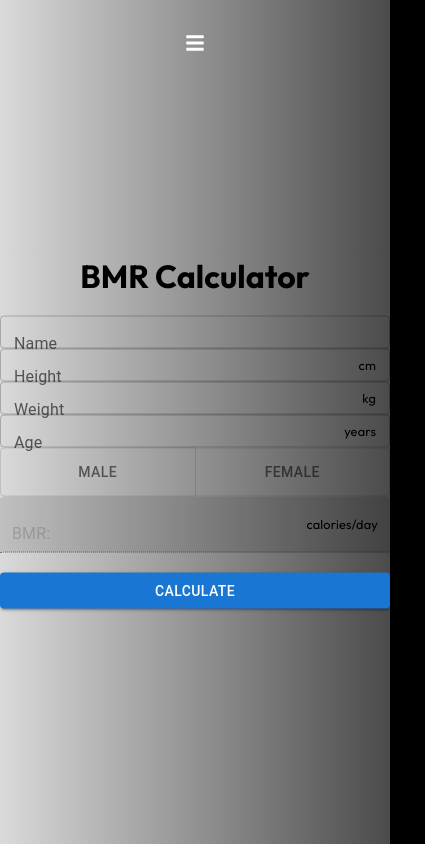
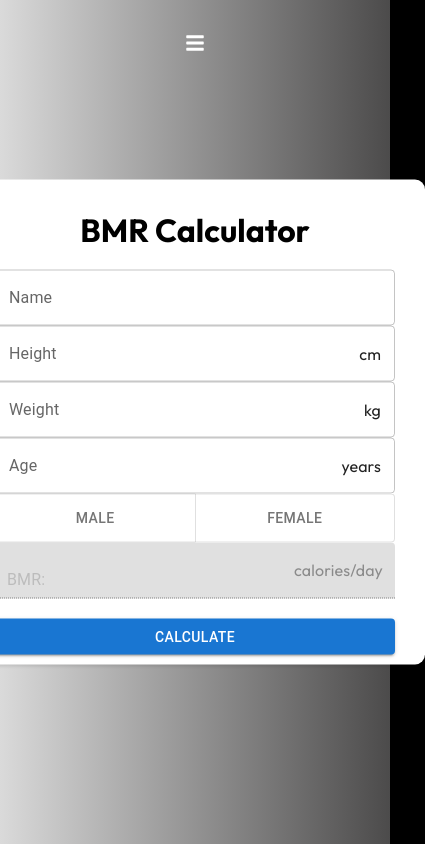
Before and after one commit to Uddeshya-UD/ReactjsProject, a React (Create React App) app: page /Bmr in a window 390 px wide. Shown: the top 844 px of the page, 425 px wide, since content can reach past the window. Built offline with nearby package versions, Linux system fonts and the light colour scheme.

Commit message:
improved Ui

```diff
--- a/src/components/BmrCalculator.js
+++ b/src/components/BmrCalculator.js
@@ -1,17 +1,17 @@
-import React, { useState } from 'react';
-import TextField from '@mui/material/TextField';
-import Button from '@mui/material/Button';
-import { ToggleButtonGroup, ToggleButton } from '@mui/material';
+import React, { useState } from "react";
+import TextField from "@mui/material/TextField";
+import Button from "@mui/material/Button";
+import { ToggleButtonGroup, ToggleButton } from "@mui/material";
+import FormControl from "@mui/material/FormControl";
 
-import './BmrComponentStyles.css'
+import "./BmrComponentStyles.css";
 
 const BmrCalculator = () => {
-
-    const [name, setName] = useState('');
-    const [height, setHeight] = useState('');
-    const [weight, setWeight] = useState('');
-    const [age, setAge] = useState('');
-    const [gender,setGender] = useState('')
+  const [name, setName] = useState("");
+  const [height, setHeight] = useState("");
+  const [weight, setWeight] = useState("");
+  const [age, setAge] = useState("");
+  const [gender, setGender] = useState("");
 
   const handleGenderChange = (event, newGender) => {
     setGender(newGender);
@@ -19,34 +19,27 @@ const BmrCalculator = () => {
 
   const handleClick = (e) => {
     e.preventDefault();
-      const customer = { name, weight, height, age , gender };
+    const customer = { name, weight, height, age, gender };
     let bmr = 0;
 
-      if(gender === "M"){
+    if (gender === "M") {
       bmr = 88.362 + 13.397 * weight + 4.799 * height - 5.677 * age;
     } else {
-         bmr = 447.593 + 9.247 * weight + 3.098 * height - 4.330 * age;
+      bmr = 447.593 + 9.247 * weight + 3.098 * height - 4.33 * age;
     }
 
     console.log(customer);
 
-      var bmrElement = document.getElementById('bmr');
+    var bmrElement = document.getElementById("bmr");
     bmrElement.value = bmr;
   };
 
   return (
-<div className="main">
+    <div className="mainclass">
+      <form className="Bform" component="form" noValidate autoComplete="off">
+        <h1 className="form-heading"> BMR Calculator </h1>
 
-            <form
-                className="Bform"
-                component="form"
-                noValidate
-                autoComplete="off"
-              >
-                <h1 className='form-heading'> BMR Calculator </h1>
-
-
-
+        <FormControl fullWidth>
           <TextField
             placeholder="Enter Name"
             id="form-field"
@@ -56,6 +49,9 @@ const BmrCalculator = () => {
             onChange={(e) => setName(e.target.value)}
             fullWidth
           />
+        </FormControl>
+
+        <FormControl fullWidth>
           <TextField
             className="textfield-height"
             placeholder="Enter Height"
@@ -66,11 +62,11 @@ const BmrCalculator = () => {
             onChange={(e) => setHeight(e.target.value)}
             fullWidth
             InputProps={{
-                      endAdornment: (
-                        <span className="input-adornment">cm</span>
-                      ),
+              endAdornment: <span className="input-adornment">cm</span>,
             }}
           />
+        </FormControl>
+        <FormControl fullWidth>
           <TextField
             className="textfield-weight"
             placeholder="Enter Weight"
@@ -81,12 +77,11 @@ const BmrCalculator = () => {
             onChange={(e) => setWeight(e.target.value)}
             fullWidth
             InputProps={{
-                      endAdornment: (
-                        <span className="input-adornment">kg</span>
-                      ),
+              endAdornment: <span className="input-adornment">kg</span>,
             }}
           />
-
+        </FormControl>
+        <FormControl fullWidth>
           <TextField
             placeholder="Enter Age"
             className="textfield-age"
@@ -97,25 +92,24 @@ const BmrCalculator = () => {
             onChange={(e) => setAge(e.target.value)}
             fullWidth
             InputProps={{
-                      endAdornment: (
-                        <span className="input-adornment">years</span>
-                      ),
+              endAdornment: <span className="input-adornment">years</span>,
             }}
           />
-
+        </FormControl>
+        <FormControl fullWidth>
           <ToggleButtonGroup
             value={gender}
             exclusive
             onChange={handleGenderChange}
-          aria-label="gender"
+            aria-label="bold"
             fullWidth
           >
             <ToggleButton value="M">Male</ToggleButton>
             <ToggleButton value="F">Female</ToggleButton>
+
           </ToggleButtonGroup>
-
-
-
+        </FormControl>
+        <FormControl fullWidth>
           <TextField
             className="textfield-bmr"
             placeholder="BMR: "
@@ -126,21 +120,22 @@ const BmrCalculator = () => {
             InputProps={{
               endAdornment: (
                 <span className="input-adornment">calories/day</span>
-    )
+              ),
             }}
           />
+        </FormControl>
 
         <Button
-                className='btn-light'
+          className="btn-light"
           variant="contained"
           onClick={handleClick}
-                    style={{ top: '20px' }}
+          style={{ top: "20px" }}
         >
           Calculate
         </Button>
       </form>
     </div>
-  )
-}
+  );
+};
 
-export default BmrCalculator
+export default BmrCalculator;
--- a/src/components/BmrComponentStyles.css
+++ b/src/components/BmrComponentStyles.css
@@ -4,7 +4,7 @@
     /* background: linear-gradient(to right, rgb(218, 218, 218), rgb(5, 5, 5)); */
 
 
-.main{
+.mainclass{
   width: 100%;
   height: 100vh;
   position:relative;
@@ -12,7 +12,7 @@
   }
 
 .Bform {
-  width: 360px;
+  width: 460px;
   margin: 0 auto;
   padding: 30px;
   box-shadow: 1px 2px 3px rgba(0,0,0,0.1);
@@ -25,65 +25,31 @@
   }
 
   #form-heading {
-    background-color: white;
-    color: black;
-    padding: 10px; /* Added padding for better spacing */
-    margin-bottom: 10px; /* Adjusted margin for better spacing */
+    text-align: center;
+      margin-bottom: 20px;
+      color: black;
   }
-
-  #form-field {
-    width: 100%;
-    box-sizing: border-box; /* Include padding and border within the width */
-    max-width: 100%; /* Set maximum width to 100% of the container */
-    padding: 30px; /* Added padding for better spacing */
-    margin-bottom: 10px; /* Adjusted margin for better spacing */
+  .form-control {
+    margin-bottom: 20px;
+    display: inline;
+    position: relative;
   }
-
-  #form-field::placeholder {
-    color: black;
-  }
-
 
 #bmr{
     text-decoration: dashed;
     color: rgb(78, 31, 31);
 }
 
-.input-adornment {
-  color: black; /* Sets the color of the input adornment to black */
-}
-
-.input-placeholder::placeholder {
-  color: black; /* Sets the color of the placeholder text to black */
-}
 
 @media screen and (max-width:640px) {
 
   .main .Bform .form-heading h1{
-      font-size: 3rem;
+      font-size: 1.2rem;
 
   }
 
 
 
-  .Bform {
-    width: 100vw;;
-    text-align: center;
-    margin: 0;
-    background: linear-gradient(to right, rgb(218, 218, 218), rgb(76, 75, 75));
-    padding: 0;
-    border: 1px;
-    border-style: initial;
-
-  }
-
-  .bmr{
-    text-align: center;
-  }
-
-  .input-adornment {
-    font-size: 0.8rem; /* Sets the color of the input adornment to black */
-  }
 
   .Register .Bform p {
       font-size: 1.4rem;
--- a/src/components/ContactStyles.css
+++ b/src/components/ContactStyles.css
@@ -23,16 +23,7 @@
       left: 50%;
       transform: translate(-50%, -50%);
 
-          width: 360px;
-          margin: 0 auto;
-          padding: 30px;
-          box-shadow: 1px 2px 3px rgba(0,0,0,0.1);
-          border-radius: 10px;
-          background: white;
-          position: absolute;
-          top: 50%;
-          left: 50%;
-          transform: translate(-50%, -50%);
+
         }
 
         #form-heading {
@@ -42,13 +33,6 @@
           margin-bottom: 10px; /* Adjusted margin for better spacing */
         }
 
-        #form-field {
-          width: 100%;
-          box-sizing: border-box; /* Include padding and border within the width */
-          max-width: 100%; /* Set maximum width to 100% of the container */
-          padding: 10px; /* Added padding for better spacing */
-          margin-bottom: 10px; /* Adjusted margin for better spacing */
-        }
 
         #form-field::placeholder {
           color: black;
--- a/src/routes/Bmr.js
+++ b/src/routes/Bmr.js
@@ -8,7 +8,7 @@ const Bmr = () => {
     <div>
       <Navbar/>
       <BmrCalculator/>
-      <Footer/>
+      {/* <Footer/> */}
       </div>
   )
 }
```
Lines whose indentation alone changed are shown as unchanged.
